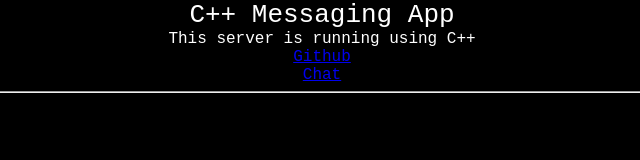
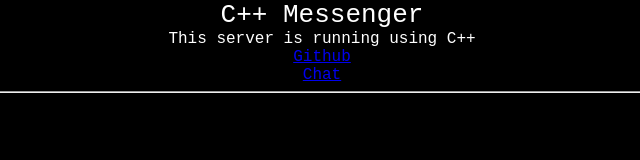
Before and after one commit to jamescraft10/CPP-Messenger, a plain HTML site: page public/index.html in a window 1280 px wide. Shown: the whole page, without its empty margins (318-958 px from the left). Drawn offline with Linux system fonts and the light colour scheme.

Commit message:
Update index.html

```diff
--- a/public/index.html
+++ b/public/index.html
@@ -3,11 +3,11 @@
 <head>
     <meta charset="UTF-8">
     <meta name="viewport" content="width=device-width, initial-scale=1.0">
-    <title>C++ Server</title>
+    <title>C++ Messenger</title>
     <link rel="stylesheet" href="/Styles/index.css">
 </head>
 <body>
-    <span class="Title">C++ Messaging App</span><br>
+    <span class="Title">C++ Messenger</span><br>
     <span class="Text">This server is running using C++</span><br>
     <span class="Text"><a href="https://github.com/jamescraft10/Cpp-Msg-App">Github</a></span><br>
     <span class="Text"><a href="/chat.html">Chat</a></span>
```
